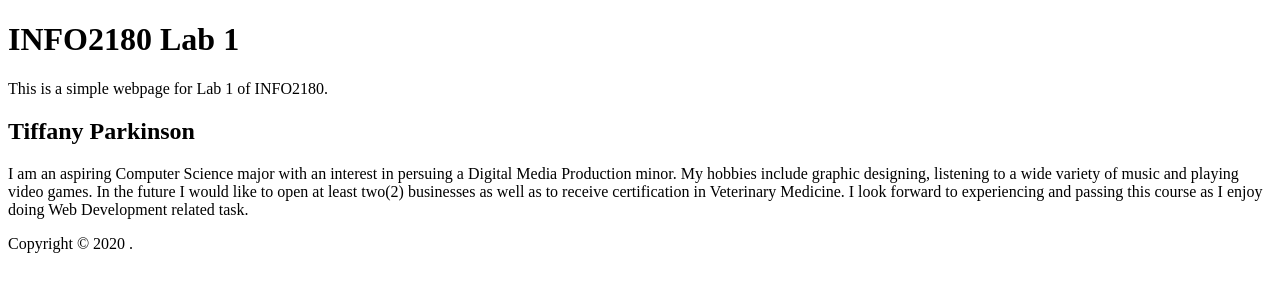
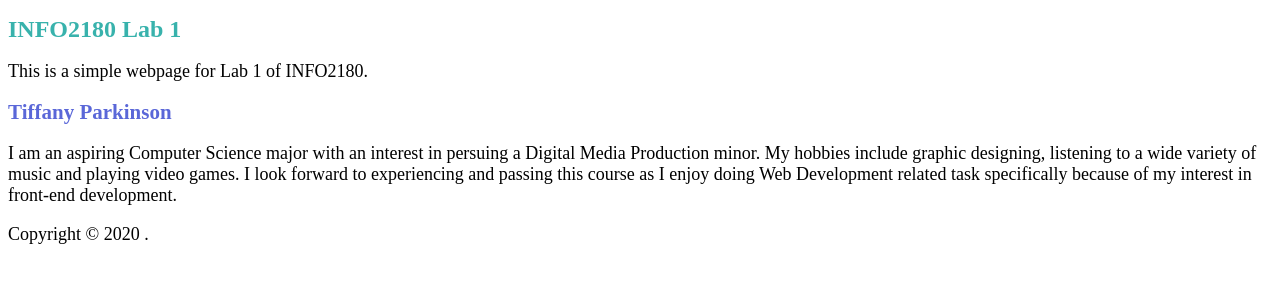
Before and after one commit to qxeenolight/info2180-lab1, a plain HTML site: page index.html in a window 1280 px wide. Drawn offline with Linux system fonts and the light colour scheme.

Commit message:
Edited index.html and added styles.css

```diff
--- a/index.html
+++ b/index.html
@@ -5,6 +5,7 @@
     <meta name="viewport" content="width=devicewidth, initial-scale=1.0">
     <meta http-equiv="X-UA-Compatible" content="ie=edge">
     <title>INFO2180 Lab 1</title>
+    <link rel="stylesheet" type="text/css" href="styles.css">
 </head>
 <body>
 
@@ -16,9 +17,9 @@
     <main>
         <h2>Tiffany Parkinson</h2>
         <p>I am an aspiring Computer Science major with an interest in persuing a Digital Media Production minor.
-            My hobbies include graphic designing, listening to a wide variety of music and playing video games. In
-            the future I would like to open at least two(2) businesses as well as to receive certification in Veterinary
-            Medicine. I look forward to experiencing and passing this course as I enjoy doing Web Development related task.
+            My hobbies include graphic designing, listening to a wide variety of music and playing video games. I look
+            forward to experiencing and passing this course as I enjoy doing Web Development related task specifically
+            because of my interest in front-end development.
         </p>
     </main>
 
--- /dev/null
+++ b/styles.css
@@ -0,0 +1,13 @@
+h1{
+    font-size: 24px;
+    color: #38B2AC;
+}
+
+h2{
+    font-size: 21px;
+    color: #5A67D8;
+}
+
+p{
+    font-size: 18px;
+}
```
